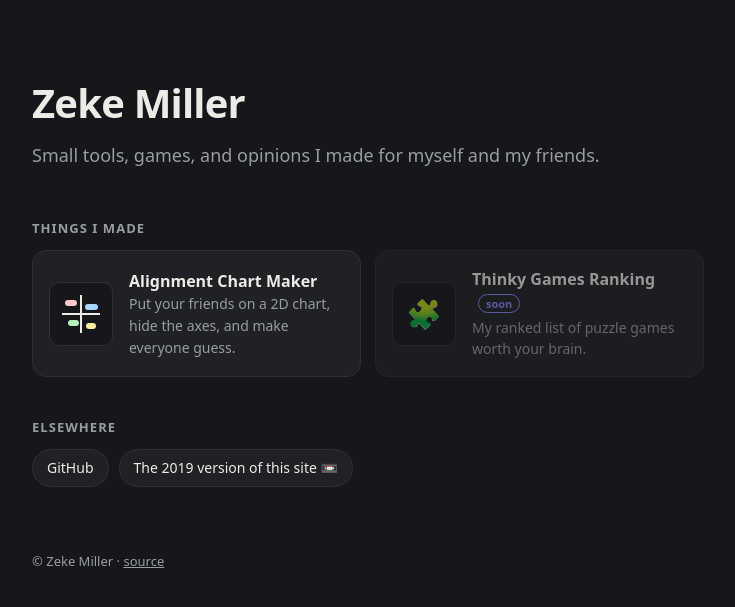
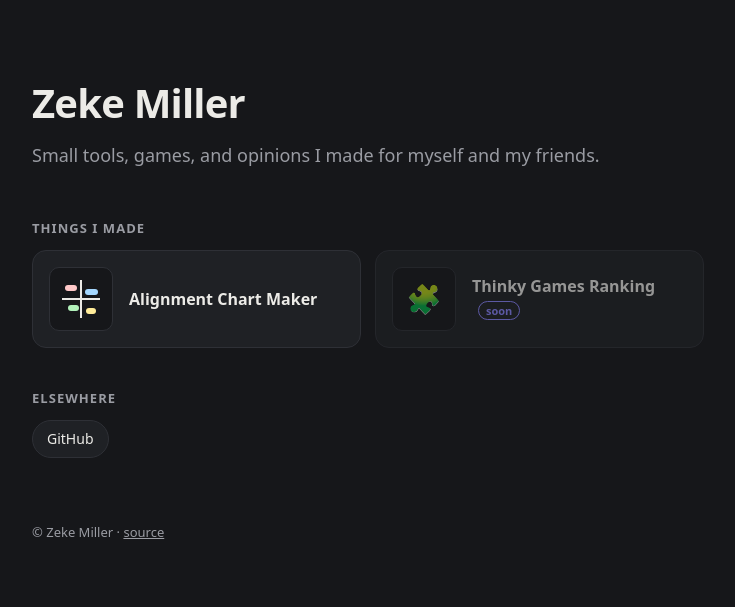
Before and after one commit to ZekeMiller/ZekeMiller.github.io, a Jekyll site: the page index.html, which Jekyll copies as it is, in a window 1280 px wide. Shown: the top 607 px of the page, without its empty margins (272-1007 px from the left). Built offline with Jekyll 4.4.1, drawn with Linux system fonts in a browser that asks for light colours.

Commit message:
Trim landing page: drop card subtitles and 2019 archive link
The archive page itself stays at /archive/2019/; only the link is removed.

```diff
--- a/index.html
+++ b/index.html
@@ -71,7 +71,6 @@
       </div>
       <div>
         <strong>Alignment Chart Maker</strong>
-        <span>Put your friends on a 2D chart, hide the axes, and make everyone guess.</span>
       </div>
     </a>
 
@@ -79,7 +78,6 @@
       <div class="thumb" aria-hidden="true" style="font-size:28px">🧩</div>
       <div>
         <strong>Thinky Games Ranking <span class="tag">soon</span></strong>
-        <span>My ranked list of puzzle games worth your brain.</span>
       </div>
     </a>
   </div>
@@ -87,7 +85,6 @@
   <h2>Elsewhere</h2>
   <ul class="links">
     <li><a href="https://github.com/ZekeMiller">GitHub</a></li>
-    <li><a href="/archive/2019/">The 2019 version of this site 📼</a></li>
   </ul>
 
   <footer>
```
